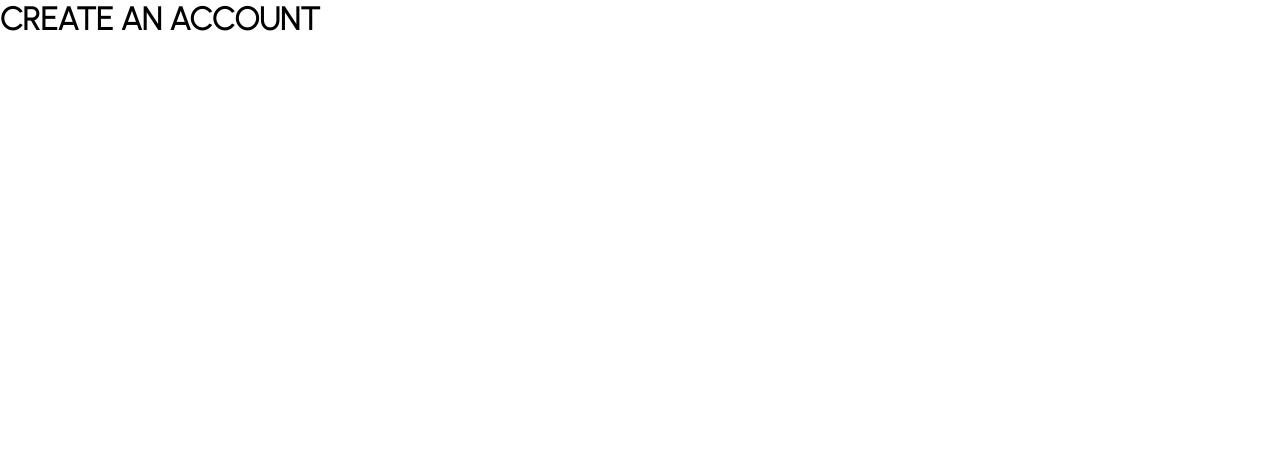
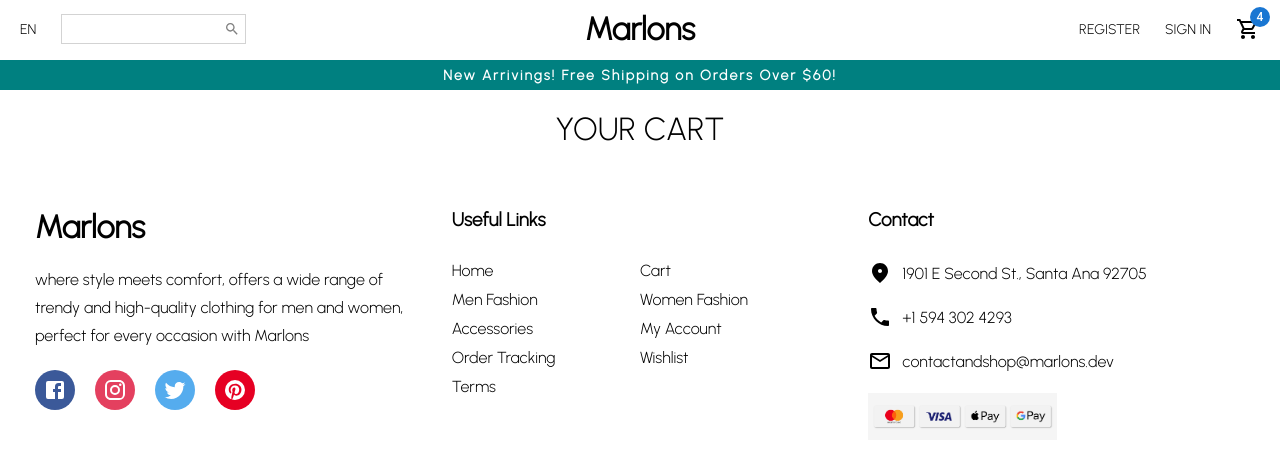
Before and after one commit to chriseun/ecommerce-design, a React (Create React App) app: page / in a window 1280 px wide. Shown: the top 468 px of the page. Built offline with nearby package versions, Linux system fonts and the light colour scheme.

Commit message:
Created Cart page

```diff
--- a/src/App.jsx
+++ b/src/App.jsx
@@ -2,9 +2,11 @@
 import Home from "./pages/Home";
 import ProductList from "./pages/ProductList";
 import Register from "./pages/Register";
+import Login from "./pages/Login";
+import Cart from "./pages/Cart";
 
 const App = () => {
-  return <Register />;
+  return <Cart />;
 }
 
 export default App;
--- /dev/null
+++ b/src/pages/Cart.jsx
@@ -0,0 +1,45 @@
+import React from "react";
+import styled from "styled-components";
+import Navbar from "../components/Navbar";
+import Announcement from "../components/Announcement";
+import Footer from "../components/Footer";
+
+const Container = styled.div`
+
+`
+
+const Wrapper = styled.div`
+  padding: 20px;
+`
+
+const Title = styled.h1`
+  font-weight: 300;
+  text-align: center;
+`
+
+const Top = styled.div`
+
+`
+
+const Bottom = styled.div`
+
+`
+
+const Cart = () => {
+  return (
+      <Container>
+        <Navbar />
+        <Announcement />
+        <Wrapper>
+          <Title>
+            YOUR CART
+          </Title>
+          <Top></Top>
+          <Bottom></Bottom>
+        </Wrapper>
+        <Footer />
+      </Container>
+  );
+}
+
+export default Cart;
--- a/src/pages/Login.jsx
+++ b/src/pages/Login.jsx
@@ -1,14 +1,72 @@
 import React from "react";
 import styled from "styled-components";
+import LoginImage from "../images/login-page.jpg"
 
 const Container = styled.div`
+  width: 100vw;
+  height: 100vh;
+  background: url(${LoginImage});
+  background-size: cover;
+  display: flex;
+  align-items: center;
+  justify-content: center;
+`
+const Wrapper = styled.div`
+  width: 25%;
+  padding: 20px;
+  background-color: #fff;
+`
+
+const Title = styled.h1`
+  font-size: 24px;
+  font-weight: bold;
+`
+
+const Form = styled.form`
+  display: flex;
+  flex-direction: column;
+
+`
+
+const Input = styled.input`
+  flex: 1;
+  min-width: 40%;
+  margin: 10px 0;
+  padding: 10px;
+`
+
+const Button = styled.button`
+  width: 40%;
+  border: none;
+  padding: 15px 20px;
+  background-color: teal;
+  color: white;
+  cursor: pointer;
+  margin-bottom: 10px;
+
+`
+
+const Link = styled.a`
+  margin: 5px 0;
+  font-size: 12px;
+  text-decoration: underline;
+  cursor: pointer;
 
 `
 
 const Login = () => {
   return (
       <Container>
-
+        <Wrapper>
+          <Title>SIGN IN</Title>
+          <Form>
+            <Input placeholder="Username"/>
+            <Input placeholder="Password"/>
+            <Button>LOGIN</Button>
+            <Link>Forgot Password?</Link>
+             <Link>Create New Account</Link>
+          </Form>
+        </Wrapper>
       </Container>
   );
 }
--- a/src/pages/Register.jsx
+++ b/src/pages/Register.jsx
@@ -1,23 +1,74 @@
 import React from "react";
 import styled from "styled-components";
+import RegisterImage from "../images/register-page.jpg"
 
 const Container = styled.div`
+  width: 100vw;
+  height: 100vh;
+  background: url(${RegisterImage}) top;
+  background-size: cover;
+  display: flex;
+  align-items: center;
+  justify-content: center;
+`
+
+const Wrapper = styled.div`
+  width: 40%;
+  padding: 20px;
+  background-color: #fff;
+`
+
+const Title = styled.h1`
+  font-size: 24px;
+  font-weight: bold;
+`
+
+const Form = styled.form`
+  display: flex;
+  flex-wrap: wrap;
+`
+
+const Input = styled.input`
+  flex: 1;
+  min-width: 40%;
+  margin: 20px 10px 0 0;
+  padding: 10px;
+`
+
+const Agreement = styled.span`
+  font-size: 12px;
+  margin: 20px 0;
+`
+
+const Button = styled.button`
+  width: 40%;
+  border: none;
+  padding: 15px 20px;
+  background-color: teal;
+  color: white;
+  cursor: pointer;
 
 `
 
-const Wrapper = styled.div`
 
-`
-
-const Title = styled.h1`
-
-`
 
 const Register = () => {
   return (
       <Container>
         <Wrapper>
           <Title>CREATE AN ACCOUNT</Title>
+          <Form>
+            <Input placeholder="First Name"/>
+            <Input placeholder="Last Name"/>
+            <Input placeholder="Username"/>
+            <Input placeholder="Email"/>
+            <Input placeholder="Password"/>
+            <Input placeholder="Confirm Password"/>
+            <Agreement>
+              By registering an account, you agree to abide by our terms and conditions, including our <b>PRIVACY POLICY</b> and <b>USAGE GUIDELINES</b>.
+            </Agreement>
+            <Button>CREATE ACCOUNT</Button>
+          </Form>
         </Wrapper>
       </Container>
   );
```
Also changed, not shown: src/images/login-page.jpg (added), src/images/register-page.jpg (added).
